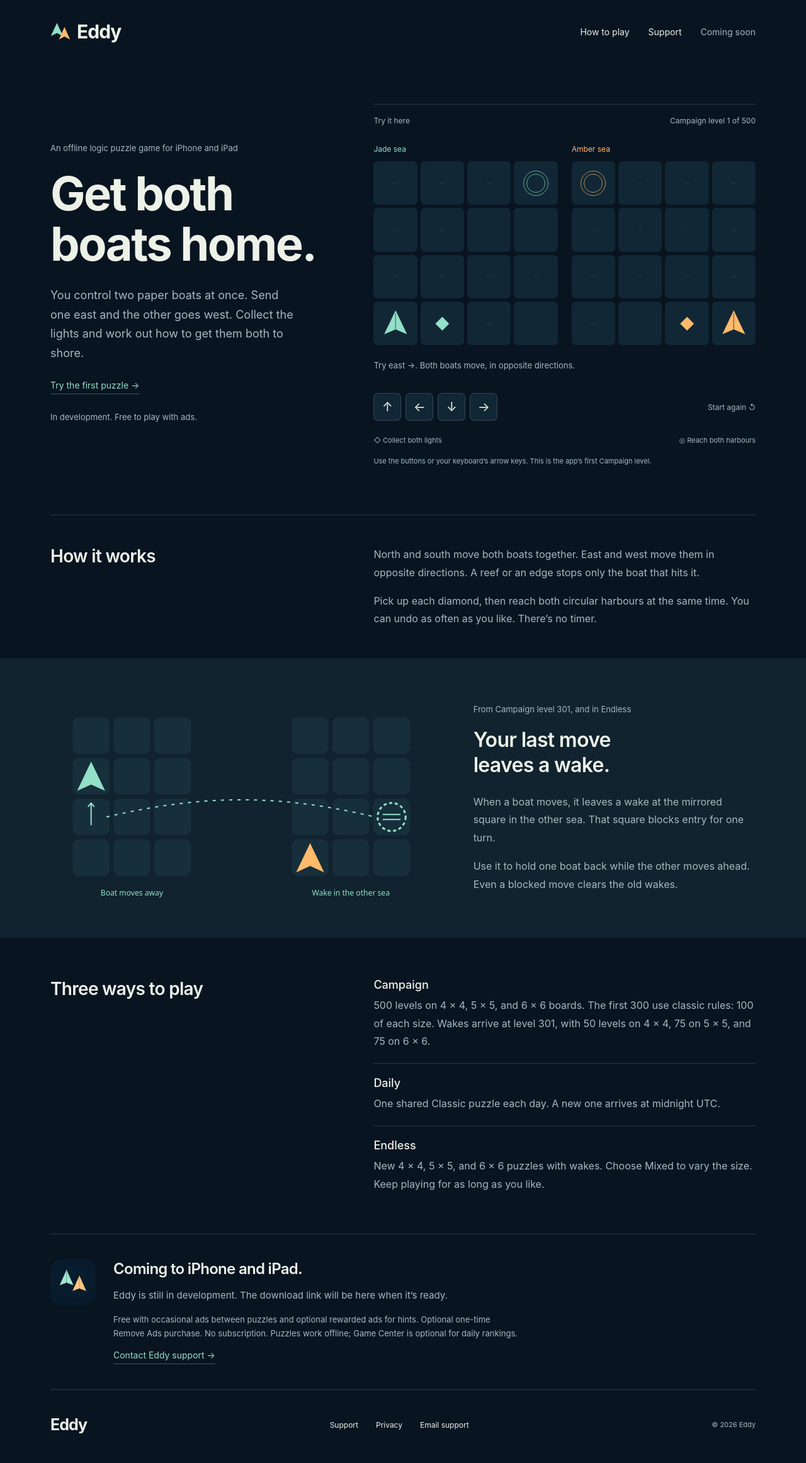
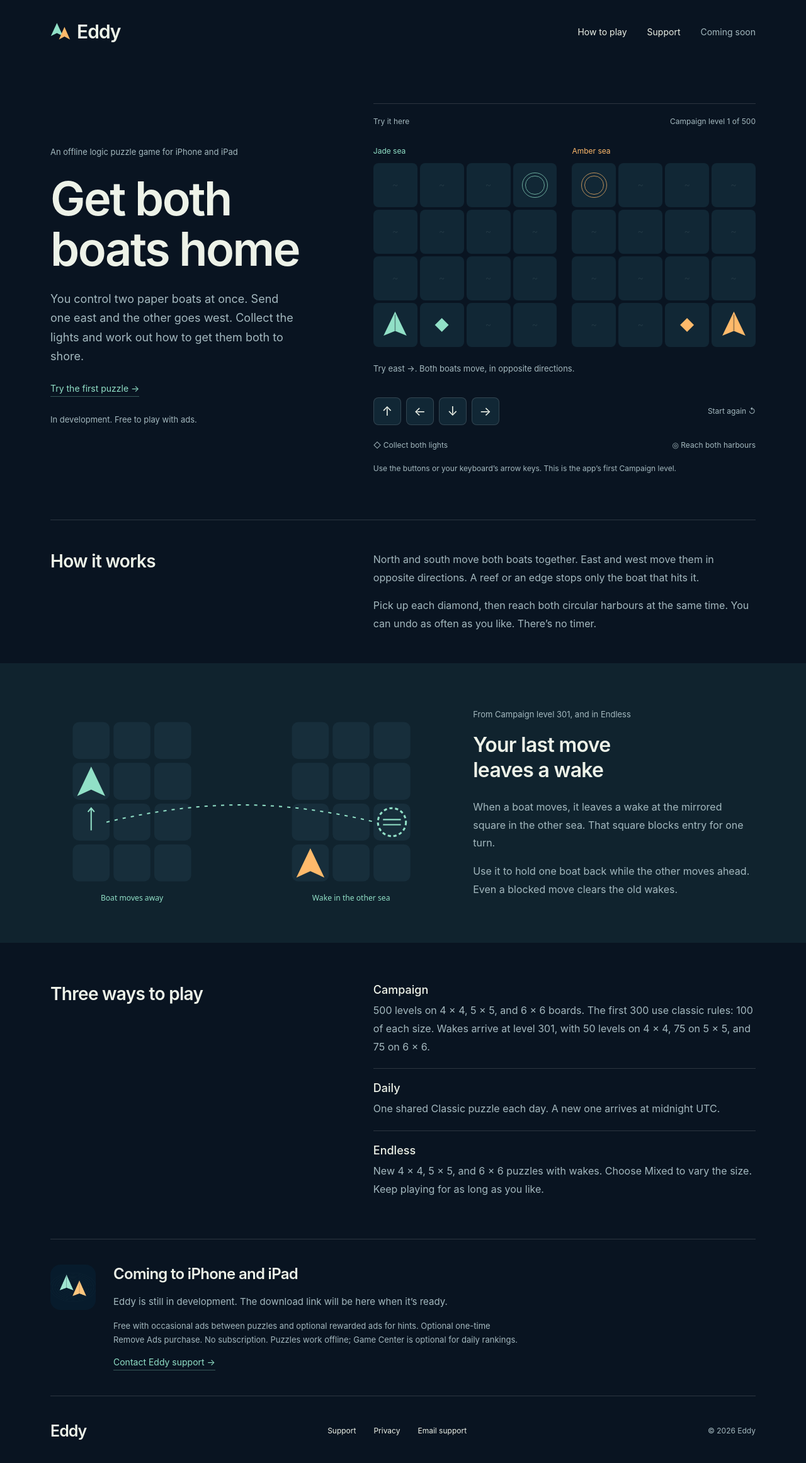
Before and after one commit to rodxavier/eddy_marketing, a plain HTML site: page index.html in a window 1280 px wide. Shown: the whole page at 63% size. Drawn offline with Linux system fonts and the light colour scheme.

Commit message:
fix: polish marketing site presentation

```diff
--- a/index.html
+++ b/index.html
@@ -84,7 +84,7 @@
       <section class="hero wrap">
         <div class="hero-copy">
           <p class="eyebrow">An offline logic puzzle game for iPhone and iPad</p>
-          <h1>Get both<br />boats home.</h1>
+          <h1>Get both<br />boats home</h1>
           <p class="intro">
             You control two paper boats at once. Send one east and the other goes west. Collect the
             lights and work out how to get them both to shore.
@@ -226,7 +226,7 @@
           </div>
           <div>
             <p class="eyebrow">From Campaign level 301, and in Endless</p>
-            <h2>Your last move<br />leaves a wake.</h2>
+            <h2>Your last move<br />leaves a wake</h2>
             <p>
               When a boat moves, it leaves a wake at the mirrored square in the other sea. That
               square blocks entry for one turn.
@@ -265,7 +265,7 @@
       <section class="closing wrap" id="get-eddy">
         <img src="/assets/app-icon.png" width="72" height="72" alt="Eddy app icon" />
         <div>
-          <h2>Coming to iPhone and iPad.</h2>
+          <h2>Coming to iPhone and iPad</h2>
           <p>Eddy is still in development. The download link will be here when it’s ready.</p>
           <p class="closing-note">
             Free with occasional ads between puzzles and optional rewarded ads for hints. Optional
--- a/style.css
+++ b/style.css
@@ -22,7 +22,7 @@
 }
 html {
   scroll-behavior: smooth;
-  scroll-padding-top: 30px;
+  scroll-padding-top: 32px;
 }
 body {
   margin: 0;
@@ -64,7 +64,7 @@ button:disabled {
   gap: 10px;
   align-items: center;
   font-size: 30px;
-  font-weight: 750;
+  font-weight: 600;
   letter-spacing: -1px;
 }
 .brand svg {
@@ -74,7 +74,7 @@ button:disabled {
 .nav nav {
   display: flex;
   align-items: center;
-  gap: 30px;
+  gap: 32px;
   font-size: 14px;
 }
 .nav nav a:hover,
@@ -95,7 +95,7 @@ footer a:hover {
   z-index: 10;
 }
 .skip:focus {
-  top: 10px;
+  top: 12px;
 }
 h1,
 h2,
@@ -107,8 +107,8 @@ h1 {
   font-size: clamp(48px, 5.8vw, 74px);
   line-height: 1.08;
   letter-spacing: -2.5px;
-  font-weight: 650;
-  margin-block: 22px 26px;
+  font-weight: 600;
+  margin-block: 24px 24px;
 }
 h2 {
   font-size: 28px;
@@ -123,9 +123,9 @@ h3 {
 .hero {
   display: grid;
   grid-template-columns: 0.85fr 1.15fr;
-  gap: 65px;
+  gap: 64px;
   align-items: center;
-  padding-block: 65px 75px;
+  padding-block: 64px 72px;
 }
 .eyebrow {
   font-size: 13px;
@@ -149,12 +149,12 @@ h3 {
   font-size: 14px;
   color: var(--mint);
   border-bottom: 1px solid #91e0c755;
-  padding-bottom: 5px;
+  padding-bottom: 4px;
 }
 .hero-art {
   border-top: 1px solid var(--line);
-  padding-top: 18px;
-  scroll-margin-top: 30px;
+  padding-top: 20px;
+  scroll-margin-top: 32px;
   min-width: 0;
 }
 .chart-top,
@@ -166,16 +166,17 @@ h3 {
   color: var(--muted);
 }
 .chart-bottom {
-  margin: 24px 0 18px;
-  font-size: 11px;
+  flex-wrap: wrap;
+  margin: 24px 0 20px;
+  font-size: 12px;
 }
 .demo {
-  margin-top: 30px;
+  margin-top: 32px;
 }
 .seas {
   display: grid;
   grid-template-columns: 1fr 1fr;
-  gap: 22px;
+  gap: 24px;
 }
 .sea-label {
   font-size: 12px;
@@ -190,7 +191,7 @@ h3 {
 .board {
   display: grid;
   grid-template-columns: repeat(4, 1fr);
-  gap: 5px;
+  gap: 4px;
   color: var(--mint);
 }
 .board.amber {
@@ -199,7 +200,7 @@ h3 {
 .cell {
   aspect-ratio: 1;
   background: var(--panel);
-  border-radius: 7px;
+  border-radius: 8px;
   display: grid;
   place-items: center;
   position: relative;
@@ -236,18 +237,19 @@ h3 {
   font-size: 13px;
   line-height: 1.6;
   color: var(--muted);
-  min-height: 42px;
-  margin: 22px 0 12px;
+  min-height: 44px;
+  margin: 24px 0 12px;
 }
 .demo-controls {
   display: flex;
+  flex-wrap: wrap;
   gap: 12px;
   justify-content: space-between;
   align-items: center;
 }
 .directions {
   display: flex;
-  gap: 7px;
+  gap: 8px;
 }
 .directions button {
   width: 44px;
@@ -255,7 +257,7 @@ h3 {
   background: var(--panel);
   border: 1px solid var(--line);
   color: var(--text);
-  border-radius: 7px;
+  border-radius: 8px;
   font-size: 20px;
 }
 .directions button:hover:not(:disabled) {
@@ -263,6 +265,7 @@ h3 {
   color: var(--mint);
 }
 .text-button {
+  min-height: 44px;
   background: transparent;
   border: 0;
   color: var(--muted);
@@ -273,7 +276,7 @@ h3 {
   color: var(--text);
 }
 .demo-note {
-  font-size: 11px;
+  font-size: 12px;
   line-height: 1.6;
   color: var(--muted);
   margin: 0;
@@ -281,7 +284,7 @@ h3 {
 .how {
   display: grid;
   grid-template-columns: 0.85fr 1.15fr;
-  gap: 65px;
+  gap: 64px;
   border-top: 1px solid var(--line);
   padding-block: 48px;
 }
@@ -301,7 +304,7 @@ h3 {
 .wake-layout {
   display: grid;
   grid-template-columns: 1.15fr 0.85fr;
-  gap: 65px;
+  gap: 64px;
   align-items: center;
   padding-block: 48px;
 }
@@ -322,7 +325,7 @@ h3 {
 .modes {
   display: grid;
   grid-template-columns: 0.85fr 1.15fr;
-  gap: 65px;
+  gap: 64px;
   padding-block: 64px;
 }
 .mode-list {
@@ -341,7 +344,7 @@ h3 {
 .mode-list dt {
   font-size: 18px;
   color: var(--text);
-  font-weight: 550;
+  font-weight: 500;
   margin-bottom: 8px;
 }
 .mode-list dd {
@@ -361,7 +364,7 @@ h3 {
 }
 .closing h2 {
   font-size: 24px;
-  margin-bottom: 14px;
+  margin-bottom: 16px;
 }
 .closing p {
   font-size: 15px;
@@ -373,7 +376,7 @@ h3 {
   font-size: 13px;
 }
 footer {
-  padding-bottom: 35px;
+  padding-bottom: 36px;
   display: flex;
   align-items: center;
   justify-content: space-between;
@@ -382,7 +385,7 @@ footer {
 footer .footer-brand {
   font-size: 25px;
   letter-spacing: -1px;
-  font-weight: 650;
+  font-weight: 600;
 }
 footer > div {
   display: flex;
@@ -390,18 +393,18 @@ footer > div {
   font-size: 12px;
 }
 footer small {
-  font-size: 11px;
+  font-size: 12px;
   color: var(--muted);
 }
 .document {
   max-width: 760px;
-  padding-block: 50px 90px;
+  padding-block: 48px 88px;
   min-height: 65vh;
 }
 .document h1 {
   font-size: 44px;
   letter-spacing: -1.5px;
-  margin-top: 35px;
+  margin-top: 36px;
 }
 .document h2 {
   font-size: 25px;
@@ -423,20 +426,20 @@ footer small {
 }
 .button {
   display: inline-block;
-  padding: 14px 20px;
+  padding: 16px 20px;
   background: var(--mint);
   color: var(--night);
-  border-radius: 6px;
+  border-radius: 8px;
 }
 @media (max-width: 900px) {
   .wrap {
     width: calc(100% - 40px);
   }
   .nav {
-    height: 85px;
+    height: 84px;
   }
   .nav nav {
-    gap: 18px;
+    gap: 16px;
     font-size: 12px;
   }
   .nav nav > a:first-child {
@@ -447,7 +450,7 @@ footer small {
   }
   .hero {
     grid-template-columns: 1fr;
-    padding-block: 30px 45px;
+    padding-block: 32px 48px;
     gap: 36px;
   }
   .hero-copy {
@@ -487,15 +490,8 @@ footer small {
   }
 }
 @media (max-width: 480px) {
-  .chart-top,
-  .sea-label {
-    font-size: 11px;
-  }
   .seas {
-    gap: 14px;
-  }
-  .chart-bottom {
-    font-size: 10px;
+    gap: 16px;
   }
   .closing {
     display: block;
@@ -509,10 +505,10 @@ footer small {
     font-size: 23px;
   }
   footer {
-    gap: 22px;
+    gap: 24px;
   }
   footer > div {
-    gap: 18px;
+    gap: 16px;
   }
   footer small {
     width: 100%;
```
